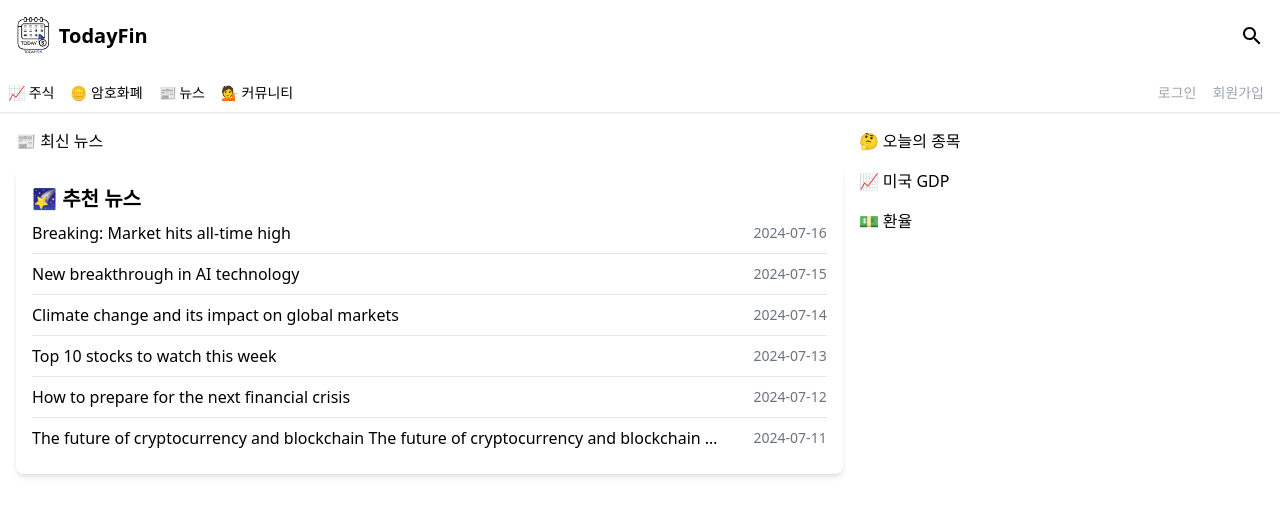
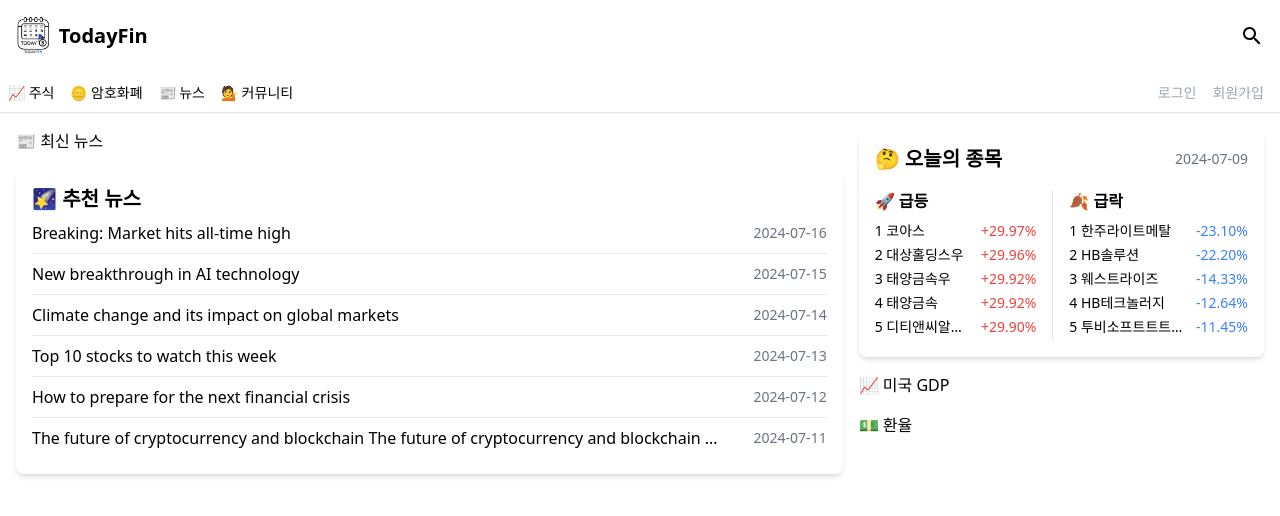
Before and after one commit to TodayFin/todayfin-fe, a Next.js app: page / in a window 1280 px wide. Shown: the top 516 px of the page. Built offline with nearby package versions, Linux system fonts and the light colour scheme.

Commit message:
feat: 오늘의 종목 컴포넌트 구현

```diff
--- a/src/app/components/TodayStocks.js
+++ b/src/app/components/TodayStocks.js
@@ -1,9 +1,57 @@
 const TodayStocks = () => {
-    return (
-      <div>
-        <h2>🤔 오늘의 종목</h2>
+  const date = "2024-07-09"; // 표시할 날짜
+  const risingStocks = [
+    { rank: 1, name: "코아스", change: "+29.97%" },
+    { rank: 2, name: "대상홀딩스우", change: "+29.96%" },
+    { rank: 3, name: "태양금속우", change: "+29.92%" },
+    { rank: 4, name: "태양금속", change: "+29.92%" },
+    { rank: 5, name: "디티앤씨알오오오오오오오오", change: "+29.90%" },
+  ];
+
+  const fallingStocks = [
+    { rank: 1, name: "한주라이트메탈", change: "-23.10%" },
+    { rank: 2, name: "HB솔루션", change: "-22.20%" },
+    { rank: 3, name: "웨스트라이즈", change: "-14.33%" },
+    { rank: 4, name: "HB테크놀러지", change: "-12.64%" },
+    { rank: 5, name: "투비소프트트트트트트트트트트", change: "-11.45%" },
+  ];
+
+  return (
+    <div className="p-4 bg-white shadow-md rounded-lg">
+      <div className="flex justify-between items-center mb-4">
+        <h2 className="text-xl font-bold">🤔 오늘의 종목</h2>
+        <span className="text-gray-500 text-sm">{date}</span>
       </div>
-    );
-  };
+      <div className="grid grid-cols-2 gap-4">
+        <div className="border-r border-gray-200 pr-4">
+          <h3 className="font-semibold mb-2">🚀 급등</h3>
+          <ul>
+            {risingStocks.map((stock, index) => (
+              <li key={index} className="flex justify-between mb-1">
+                <span className="text-sm truncate mr-2">
+                  {stock.rank} {stock.name}
+                </span>
+                <span className="text-sm text-red-500">{stock.change}</span>
+              </li>
+            ))}
+          </ul>
+        </div>
+        <div>
+          <h3 className="font-semibold mb-2">🍂 급락</h3>
+          <ul>
+            {fallingStocks.map((stock, index) => (
+              <li key={index} className="flex justify-between mb-1">
+                <span className="text-sm truncate mr-2">
+                  {stock.rank} {stock.name}
+                </span>
+                <span className="text-sm text-blue-500">{stock.change}</span>
+              </li>
+            ))}
+          </ul>
+        </div>
+      </div>
+    </div>
+  );
+};
 
-  export default TodayStocks;
+export default TodayStocks;
```
